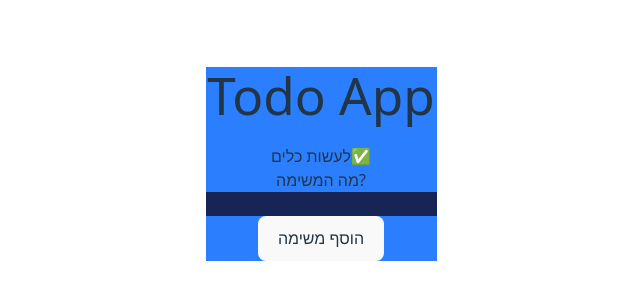
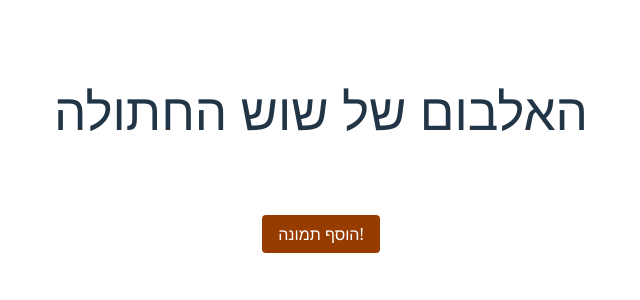
Before and after one commit to lazamal/cat-album, a React (Vite) app: page / in a window 1280 px wide. Shown: the part 236-536 px from the top of the page, without its empty margins (319-959 px from the left). Built offline with nearby package versions, Linux system fonts and the light colour scheme.

Commit message:
upload and display pic

```diff
--- a/src/App.jsx
+++ b/src/App.jsx
@@ -2,65 +2,59 @@ import { useState } from "react";
 import reactLogo from "./assets/react.svg";
 import viteLogo from "/vite.svg";
 import "./App.css";
-import { MyHeader } from "./components/MyHeader";
-import { TodoItem } from "./components/TodoItem";
-
-// this is my comment
+import CatImage from "./components/catImage";
 
 function App() {
-  const [todoText, setTodoText] = useState("");
+  const [showImage, setShowImage] = useState(null);
 
-  const [todos, setTodos] = useState([
-    {
-      text: "לעשות כלים",
-      id: Math.random(),
-      isDone: true,
-    },
-  ]);
+  const handlePics = function (event) {
+    const files = Array.from(event.target.files);
+    const url = URL.createObjectURL(files[0]);
+    setShowImage(url);
+    event.target.value = null;
+  };
 
   return (
     <>
-      <div className="bg-blue-500 ">
-        <h1 className="pb-5 hover:bg-blue-950">Todo App</h1>
-        {todos.map((item) => {
-          return (
-            <TodoItem
-              key={item.id}
-              item={item}
-              todos={todos}
-              setTodos={setTodos}
-            />
-          );
-        })}
-
-        <div>מה המשימה?</div>
-        <div>
+      <h1 className="pb-5">האלבום של שוש החתולה</h1>
+      <div>
+        <CatImage src={showImage} key={Math.random} />
+        <br></br>
+        <br></br>
+        <label
+          id="uploadedPhoto"
+          className="cursor-pointer px-4 py-2 bg-amber-800 text-white rounded"
+        >
           <input
-            className="bg-blue-950"
-            value={todoText}
-            onChange={(event) => {
-              setTodoText(event.target.value);
-            }}
+            type="file"
+            accept="image/png, image/jpeg"
+            id="uploadedPhoto"
+            name="filename"
+            className="hidden"
+            onChange={handlePics}
+            multiple
           />
-        </div>
-
-        <button
-          onClick={() => {
-            const newTodo = {
-              text: todoText,
-              id: Math.random(),
-              isDone: false,
-            };
-
-            setTodos([...todos, newTodo]);
-            setTodoText("");
-          }}
-        >
-          הוסף משימה
-        </button>
+          הוסף תמונה!
+        </label>
       </div>
     </>
   );
 }
 
 export default App;
+
+// example on to make a button do something in react
+// <button
+//   onClick={() => {
+//     const newTodo = {
+//       text: todoText,
+//       id: Math.random(),
+//       isDone: false,
+//     };
+
+//     setTodos([...todos, newTodo]);
+//     setTodoText("");
+//   }}
+// >
+//   הוסף תמונה
+// </button>
--- /dev/null
+++ b/src/components/CatImage.jsx
@@ -0,0 +1,5 @@
+export default function CatImage({ src, key }) {
+  return (
+    <img src={src} key={key} className="mt-4 max-w-xs rounded shadow"></img>
+  );
+}
--- a/src/components/MyHeader.jsx
+++ /dev/null
@@ -1,3 +0,0 @@
-export function MyHeader() {
-    return <h1>This is my header</h1>
-}
--- a/src/components/TodoItem.jsx
+++ /dev/null
@@ -1,19 +0,0 @@
-export const TodoItem = ({ item, todos, setTodos }) => {
-  return (
-    <div
-      key={item.id}
-      onClick={() => {
-        const newTodos = todos.map((oneTodo) => {
-          if (oneTodo.id == item.id) {
-            oneTodo.isDone = !oneTodo.isDone;
-          }
-          return oneTodo;
-        });
-        setTodos(newTodos);
-      }}
-    >
-      {item.text}
-      <span>{item.isDone ? "✅" : "🟩"}</span>
-    </div>
-  );
-};
```
